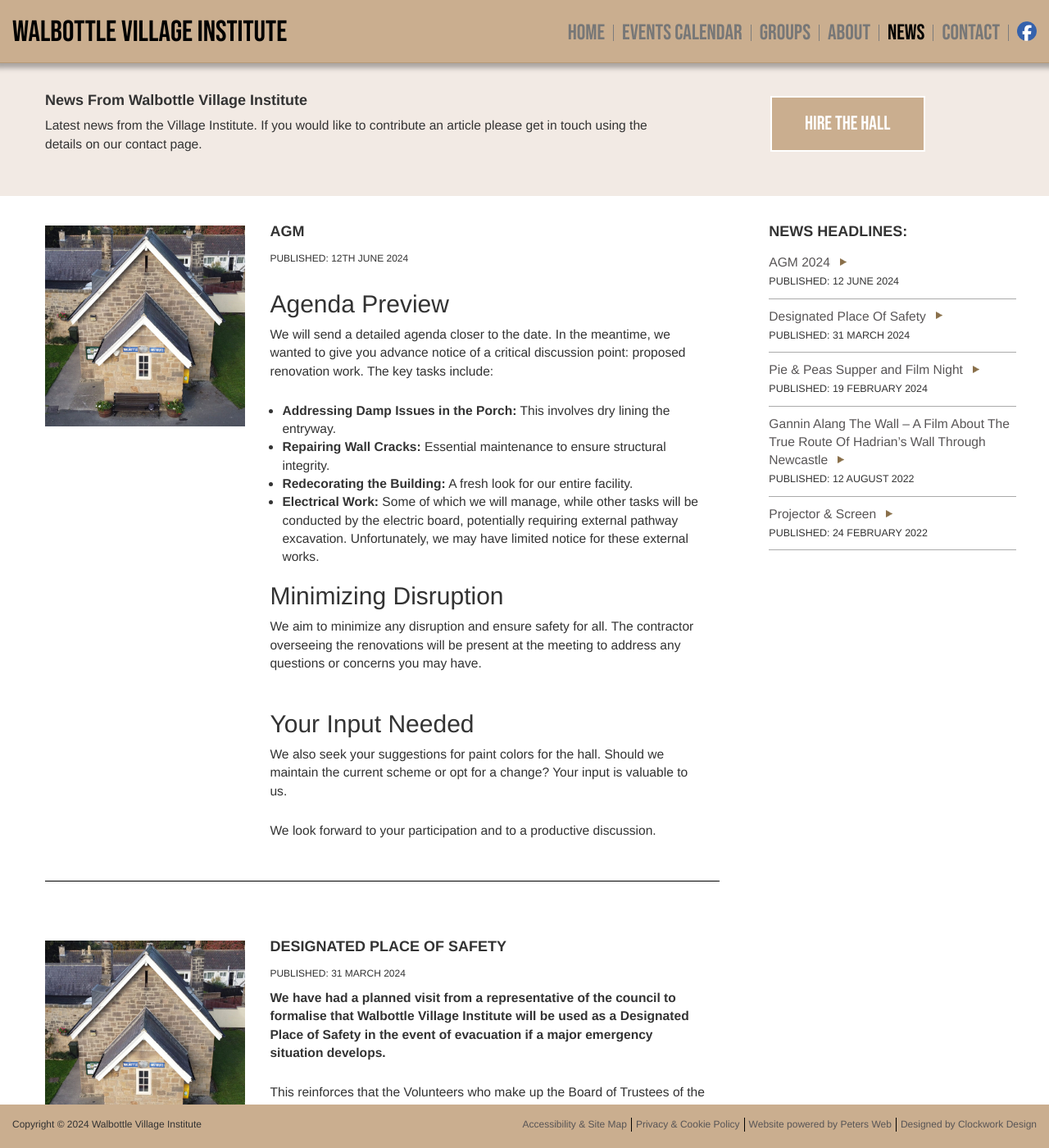
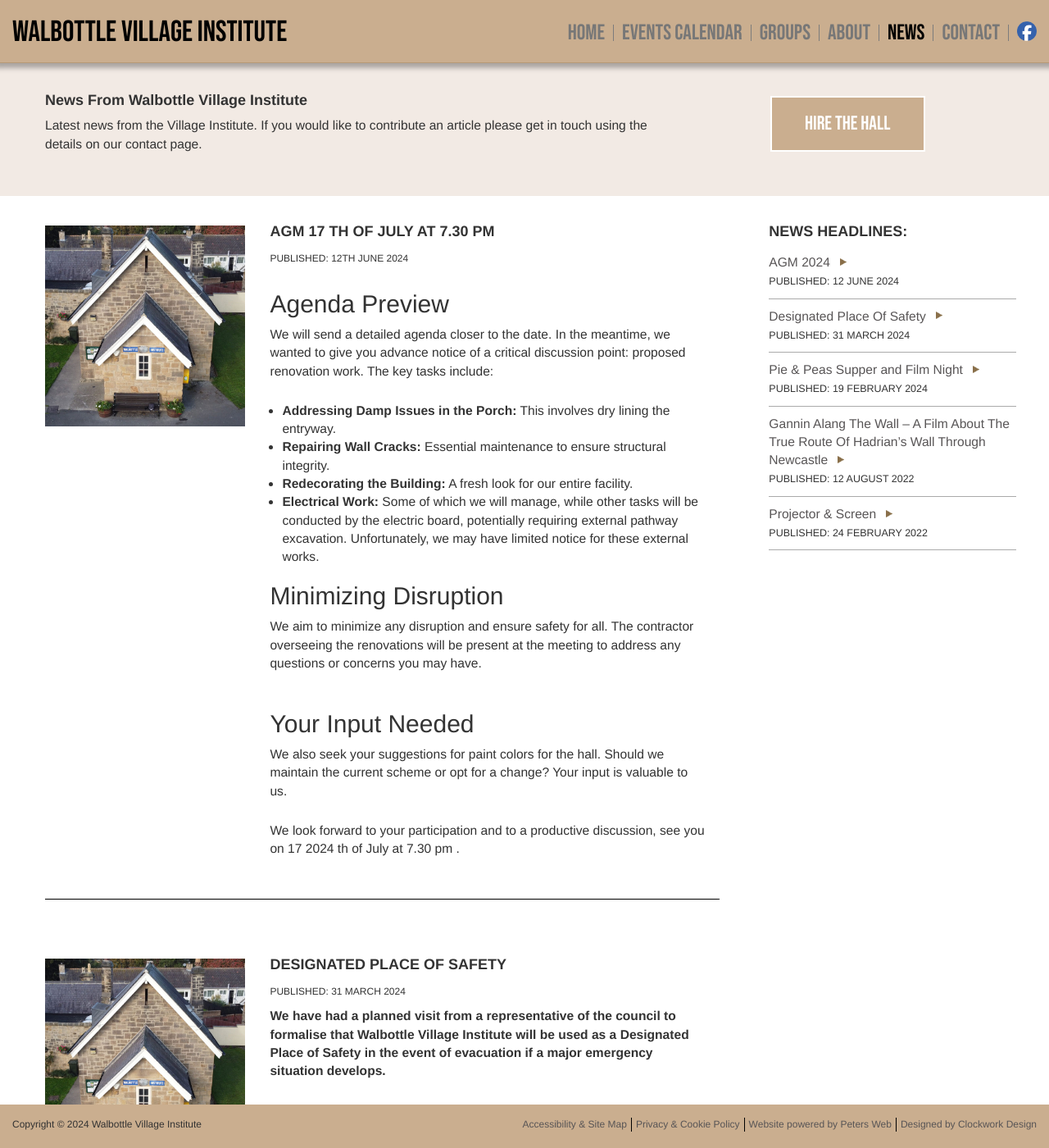
Before and after one commit to Walbottle-Village/Walbottle-Village-Institute, a Jekyll site: the page built from _pages/wvi_news.md, in a window 1280 px wide and 1400 px high. Shown: the whole window at 82% size. Built offline with Jekyll 4.4.1, drawn with Linux system fonts in a browser that asks for light colours; cached includes are drawn as plain includes; some web fonts are replaced; comment, search, counter and statistics services are not loaded.

Commit message:
Update wvi_news.md

```diff
--- a/_pages/wvi_news.md
+++ b/_pages/wvi_news.md
@@ -27,7 +27,7 @@ OGimage: /OG-news.jpg
 							<img src="../assets/images/wvi-01.jpg" loading="lazy" alt="Walbottle Village Institute image" class="img-responsive">
 						</div>
 						<div class="col-md-8 col-sm-12 col-xs-12">
-							<h3><strong>AGM</strong></h3>
+							<h3><strong>AGM 17 th of July at 7.30 pm </strong></h3>
 							<p class="date">Published: 12th June 2024</p>
 
     <h2>Agenda Preview</h2>
@@ -45,7 +45,7 @@ OGimage: /OG-news.jpg
     <h2>Your Input Needed</h2>
     <p>We also seek your suggestions for paint colors for the hall. Should we maintain the current scheme or opt for a change? Your input is valuable to us.</p>
 
-    <p>We look forward to your participation and to a productive discussion.</p>						</div>
+    <p>We look forward to your participation and to a productive discussion, see you on 17 2024 th of July at 7.30 pm .</p>						</div>
 					</div>
 				</div>
 			</div>
```
